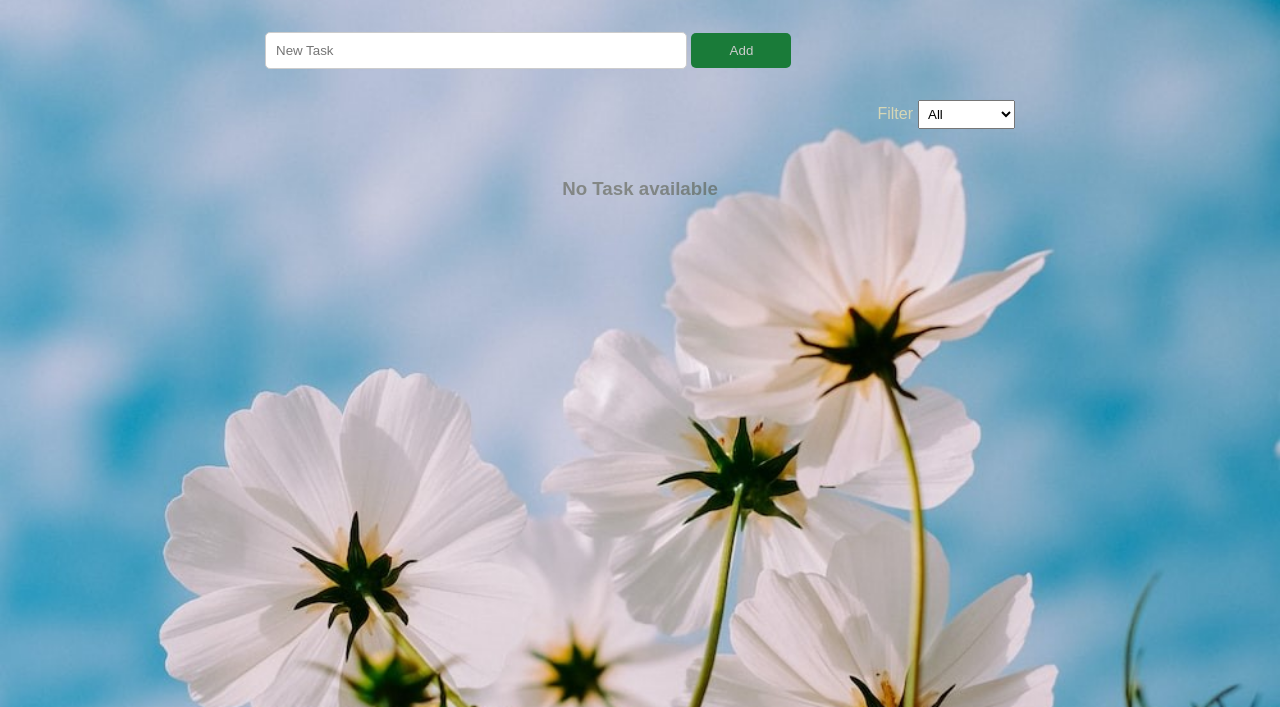
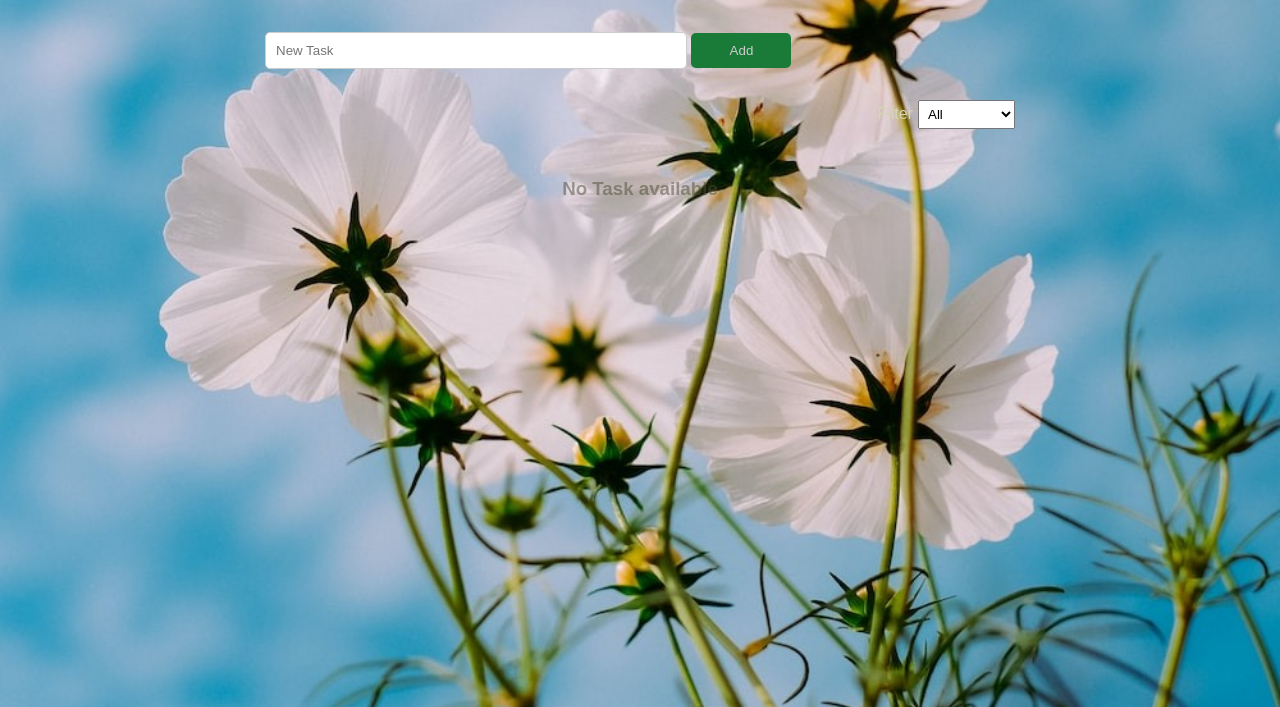
Before and after one commit to AbramKanime/to_do_list, a website built with Vite: page index.html in a window 1280 px wide. Shown: the part 93-800 px from the top of the page. Built offline with nearby package versions, Linux system fonts and the light colour scheme; a web font is replaced by a local one.

Commit message:
Update index.css

```diff
--- a/index.css
+++ b/index.css
@@ -4,14 +4,26 @@ html, body {
 }
 
 body {
-    font-family: 'Mooli', sans-serif;
-    padding: 20px;
-    background-image: url("assets/images/flower2.jpg");
-    background-repeat: no-repeat;
+    background: url(assets/images/flower2.jpg) no-repeat center center fixed;
+    -webkit-background-size: cover;
+    -moz-background-size: cover;
+    -o-background-size: cover;
+    background-size: cover;
     background-color: #210124;
     color: #d5d6b6;
-    background-size: 100%, 100%;
-}
+    padding: 20px;
+    font-family: 'Mooli', sans-serif;
+  }
+
+/* body { */
+    /* font-family: 'Mooli', sans-serif;
+    padding: 20px; */
+    /* background-image: url("assets/images/flower2.jpg"); */
+    /* background-repeat: no-repeat; */
+    /* background-color: #210124;
+    color: #d5d6b6; */
+    /* background-size: 100%, 100%; */
+/* } */
 
 main {
     max-width: 750px;
```
